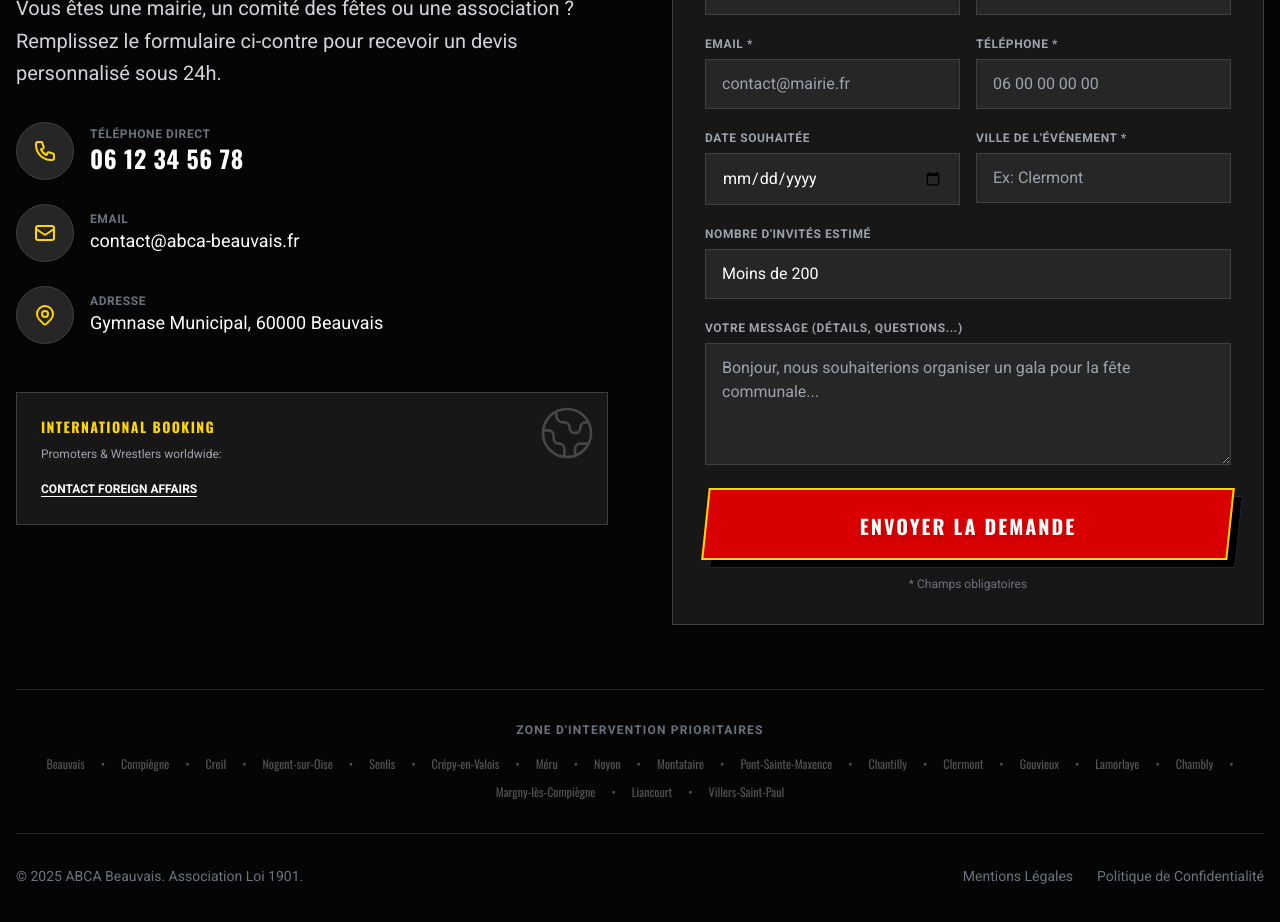
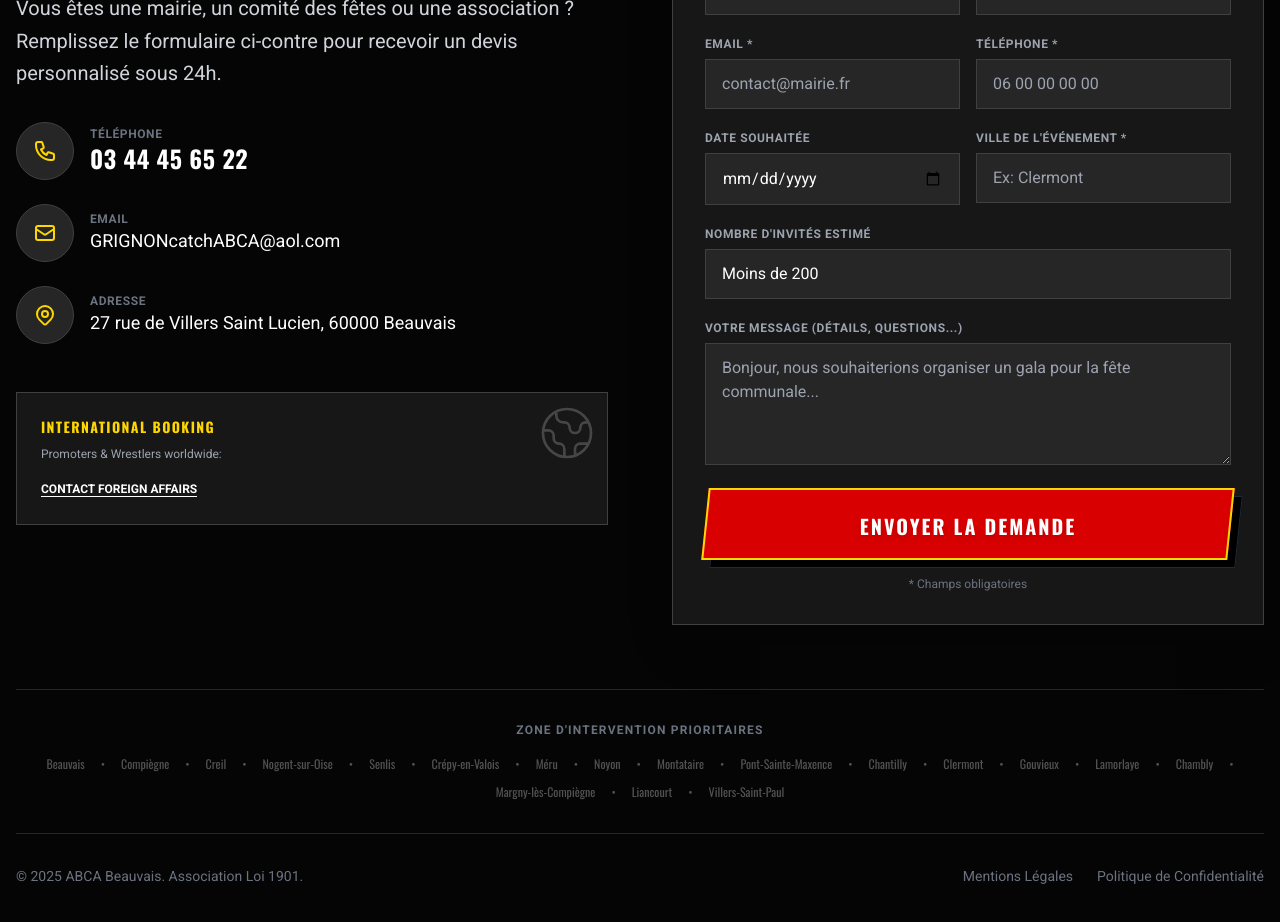
Before and after one commit to GTR8022/ABCA-BEAUVAIS, a React (Vite) app: page / in a window 1280 px wide. Shown: the part 8260-9182 px from the top of the page. Built offline with nearby package versions, Linux system fonts and the light colour scheme.

Commit message:
chore: update contact details (phone, email, address)

```diff
--- a/components/Contact.tsx
+++ b/components/Contact.tsx
@@ -39,8 +39,8 @@ export const Contact: React.FC = () => {
                       </svg>
                     </div>
                     <div>
-                        <span className="block text-xs text-gray-500 uppercase font-bold tracking-wider">Téléphone Direct</span>
-                        <a href="tel:0612345678" className="text-2xl font-header font-bold tracking-wide hover:text-abca-red transition-colors">06 12 34 56 78</a>
+                        <span className="block text-xs text-gray-500 uppercase font-bold tracking-wider">Téléphone</span>
+                        <a href="tel:0344456522" className="text-2xl font-header font-bold tracking-wide hover:text-abca-red transition-colors">03 44 45 65 22</a>
                     </div>
                   </div>
 
@@ -52,7 +52,7 @@ export const Contact: React.FC = () => {
                     </div>
                     <div>
                         <span className="block text-xs text-gray-500 uppercase font-bold tracking-wider">Email</span>
-                        <a href="mailto:contact@abca-beauvais.fr" className="text-lg hover:text-abca-red transition-colors">contact@abca-beauvais.fr</a>
+                        <a href="mailto:GRIGNONcatchABCA@aol.com" className="text-lg hover:text-abca-red transition-colors">GRIGNONcatchABCA@aol.com</a>
                     </div>
                   </div>
 
@@ -65,7 +65,7 @@ export const Contact: React.FC = () => {
                     </div>
                     <div>
                          <span className="block text-xs text-gray-500 uppercase font-bold tracking-wider">Adresse</span>
-                        <span className="text-lg">Gymnase Municipal, 60000 Beauvais</span>
+                        <span className="text-lg">27 rue de Villers Saint Lucien, 60000 Beauvais</span>
                     </div>
                   </div>
                 </div>
--- a/components/QuickNav.tsx
+++ b/components/QuickNav.tsx
@@ -119,7 +119,7 @@ export const QuickNav: React.FC = () => {
 
             {/* LEFT: Call Button (Always Visible) */}
             <a
-                href="tel:0612345678"
+                href="tel:0344456522"
                 className="pointer-events-auto flex items-center justify-center w-14 h-14 bg-abca-red text-white rounded-full shadow-[0_4px_15px_rgba(230,0,0,0.6)] border-2 border-white animate-pulse-slow active:scale-95 transition-transform"
                 aria-label="Appeler maintenant"
             >
--- a/index.html
+++ b/index.html
@@ -164,7 +164,7 @@
   "url": "https://abca-beauvais.fr",
   "address": {
     "@type": "PostalAddress",
-    "streetAddress": "Gymnase Municipal",
+    "streetAddress": "27 rue de Villers Saint Lucien",
     "addressLocality": "Beauvais",
     "postalCode": "60000",
     "addressCountry": "FR"
```
